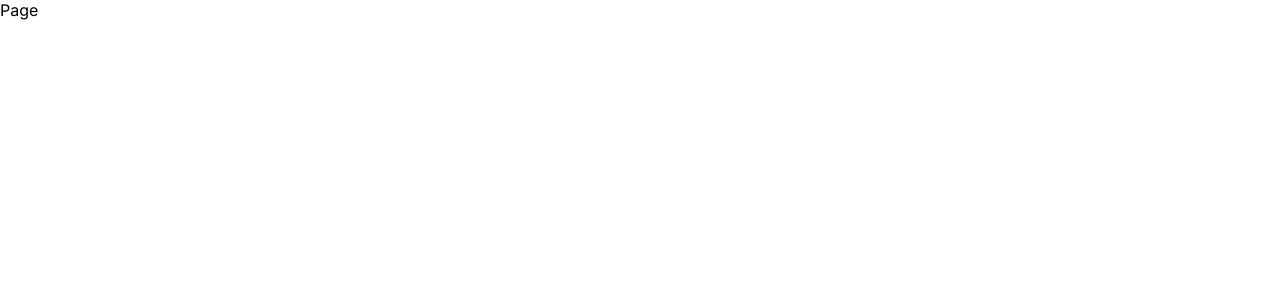
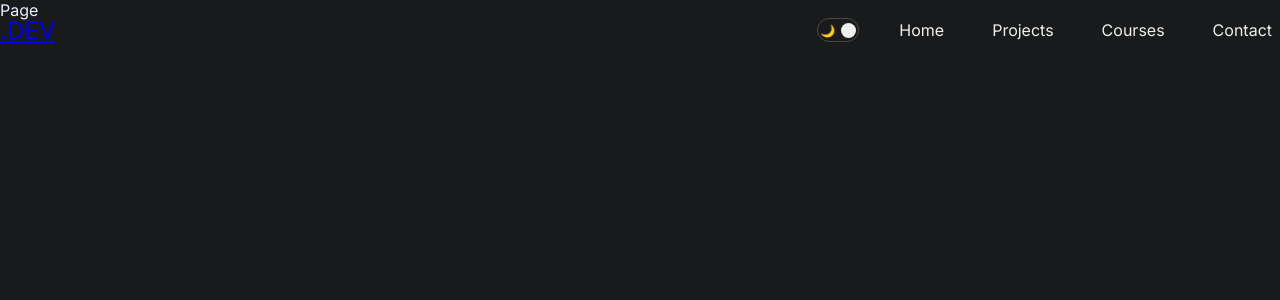
Before and after one commit to Ebubekiryzc/ebubekiryzc.dev-frontend, a Next.js app: page / in a window 1280 px wide. Shown: the top 300 px of the page. Built offline with nearby package versions, Linux system fonts and the light colour scheme.

Commit message:
modified due to new features

```diff
--- a/src/app/layout.tsx
+++ b/src/app/layout.tsx
@@ -1,5 +1,7 @@
 import "@/styles/globals.css";
 import { Inter } from "next/font/google";
+import { ThemeProvider } from "@/contexts/ThemeContext";
+import Navbar from "@/components/Navbar";
 
 const inter = Inter({ subsets: ["latin"] });
 
@@ -15,7 +17,12 @@
 }) {
   return (
     <html lang="en">
-      <body className={inter.className}>{children}</body>
+      <body className={inter.className}>
+        <ThemeProvider>
+          <Navbar />
+          {children}
+        </ThemeProvider>
+      </body>
     </html>
   );
 }
```
